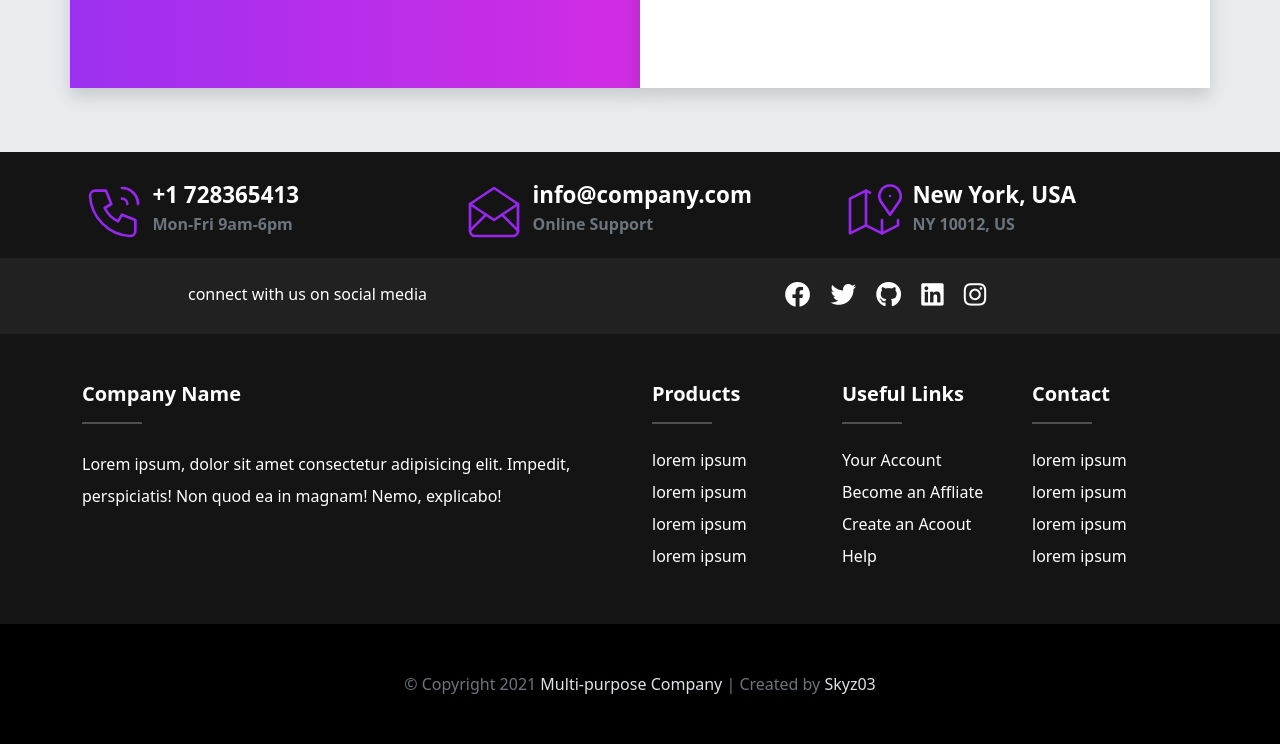
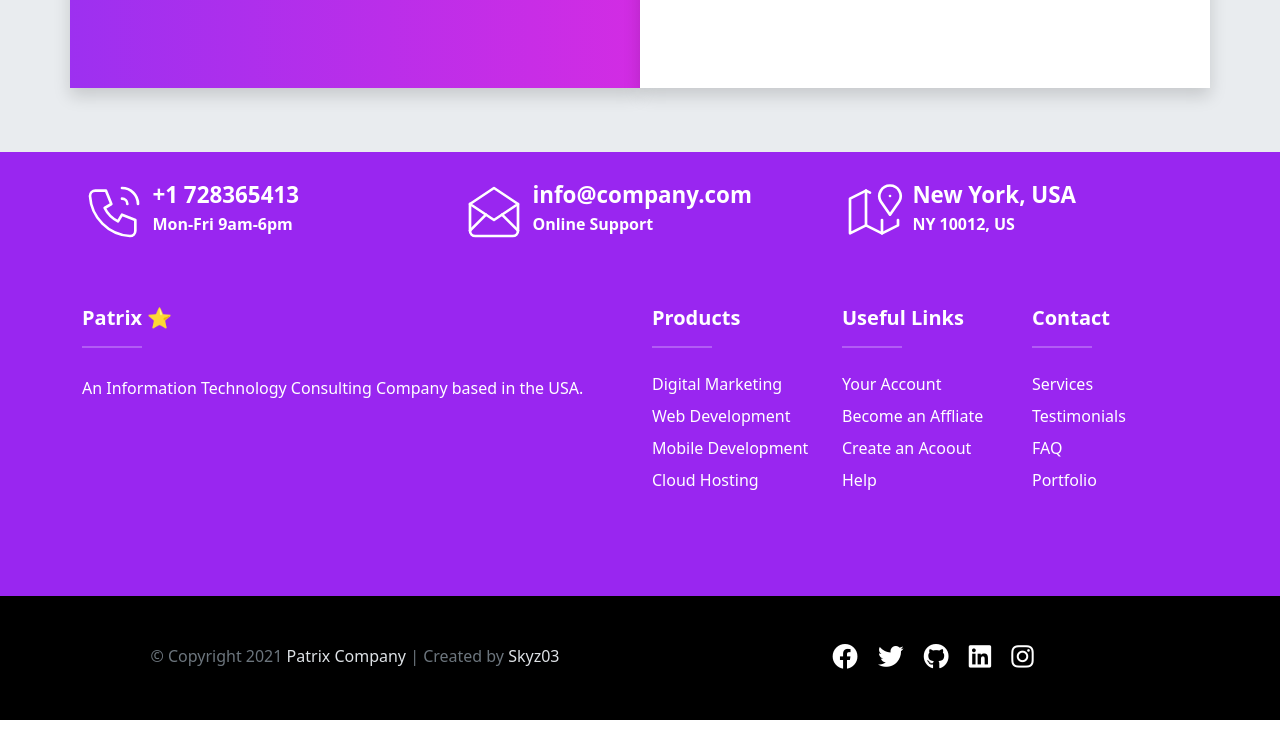
Before and after one commit to Skyz03/Patrix, a website: page index.html in a window 1280 px wide. Shown: the part 7222-7966 px from the top of the page. After the commit the page ends 7942 px from the top, so only its background shows below. Drawn offline with Linux system fonts and the light colour scheme.

Commit message:
Updates in the footer section

```diff
--- a/index.html
+++ b/index.html
@@ -823,23 +823,7 @@
       </div>
     </div>
 
-    <!-- Start of Social Media Content  -->
-    <div class="footer-sm" style="background-color: #212121;">
-      <div class="container">
-        <div class="row py-4 text-center text-white">
-          <div class="col-lg-5 col md-6 mb-4 mb-md-0">
-            connect with us on social media
-          </div>
-          <div class="col-lg-7 col-md-6">
-            <a href=""><i class="fab fa-facebook"></i></a>
-            <a href=""><i class="fab fa-twitter"></i></a>
-            <a href=""><i class="fab fa-github"></i></a>
-            <a href=""><i class="fab fa-linkedin"></i></a>
-            <a href=""><i class="fab fa-instagram"></i></a>
-          </div>
-        </div>
-      </div>
-    </div>
+
 
 
     <!-- Start the company cotent info  -->
@@ -848,12 +832,11 @@
       <div class="row text-white justify-content-center mt-3 pb-3">
         <div class="col-12 col-sm-6 col-lg-6   mx-auto">
           <h5 class="text-capitalize fw-bold">
-            Company Name
+            Patrix ⭐
           </h5>
           <hr class="bg-white display-inline-block mb-4" style="width: 60px; height: 2px;">
           <p class="lh-lg">
-            Lorem ipsum, dolor sit amet consectetur adipisicing elit. Impedit, perspiciatis! Non quod ea in magnam!
-            Nemo, explicabo!
+            An Information Technology Consulting Company based in the USA.
           </p>
         </div>
 
@@ -863,10 +846,10 @@
           </h5>
           <hr class="bg-white display-inline-block mb-4" style="width: 60px; height: 2px;">
           <ul class="list-inline company-list ">
-            <li><a href="">lorem ipsum</a></li>
-            <li><a href="">lorem ipsum</a></li>
-            <li><a href="">lorem ipsum</a></li>
-            <li><a href="">lorem ipsum</a></li>
+            <li><a href="#">Digital Marketing</a></li>
+            <li><a href="#">Web Development</a></li>
+            <li><a href="#">Mobile Development</a></li>
+            <li><a href="#">Cloud Hosting</a></li>
           </ul>
         </div>
 
@@ -876,10 +859,10 @@
           </h5>
           <hr class="bg-white display-inline-block mb-4" style="width: 60px; height: 2px;">
           <ul class="list-inline company-list ">
-            <li><a href="">Your Account</a></li>
-            <li><a href="">Become an Affliate</a></li>
-            <li><a href="">Create an Acoout</a></li>
-            <li><a href="">Help</a></li>
+            <li><a href="#">Your Account</a></li>
+            <li><a href="#">Become an Affliate</a></li>
+            <li><a href="#">Create an Acoout</a></li>
+            <li><a href="#">Help</a></li>
           </ul>
         </div>
 
@@ -889,13 +872,22 @@
           </h5>
           <hr class="bg-white display-inline-block mb-4" style="width: 60px; height: 2px;">
           <ul class="list-inline company-list ">
-            <li><a href="">lorem ipsum</a></li>
-            <li><a href="">lorem ipsum</a></li>
-            <li><a href="">lorem ipsum</a></li>
-            <li><a href="">lorem ipsum</a></li>
+            <li><a href="#services">Services</a></li>
+            <li><a href="#testimonials">Testimonials</a></li>
+            <li><a href="#faq">FAQ</a></li>
+            <li><a href="#portfolio">Portfolio</a></li>
           </ul>
         </div>
 
+      </div>
+    </div>
+
+    <!-- Start of Social Media Content  -->
+    <div class="footer-sm" style="background-color: #9926f0;">
+      <div class="container">
+        <div class="row py-4 text-center text-white">
+
+        </div>
       </div>
     </div>
 
@@ -905,11 +897,22 @@
     <div class="footer-bottom pt-5 pb-5">
       <div class="container">
         <div class="row text-center text-white">
-          <div class="col-12">
+
+          <div class="col-lg-6 col-md-6">
             <div class="footer-bottom__copyright">
-              &COPY; Copyright 2021 <a href="">Multi-purpose Company</a> | Created by <a href="">Skyz03</a>
+              &COPY; Copyright 2021 <a href="#home">Patrix Company</a> | Created by <a
+                href="https://github.com/Skyz03">Skyz03</a>
             </div>
           </div>
+
+          <div class="footer-sm col-lg-6 col-md-6">
+            <a href="#"><i class="fab fa-facebook"></i></a>
+            <a href="#"><i class="fab fa-twitter"></i></a>
+            <a href="#"><i class="fab fa-github"></i></a>
+            <a href="#"><i class="fab fa-linkedin"></i></a>
+            <a href="#"><i class="fab fa-instagram"></i></a>
+          </div>
+
         </div>
       </div>
     </div>
--- a/scss/sections/_footer.scss
+++ b/scss/sections/_footer.scss
@@ -3,7 +3,7 @@
 
 .footer {
   padding-top: 1rem;
-  background-color: $footer;
+  background-color: $primary;
 }
 
 // Style the contact Box
@@ -12,7 +12,7 @@
 
   &__icon {
     width: 2rem;
-    stroke: $primary;
+    stroke: $white;
     padding-top: 0.5rem;
 
     @include media-breakpoint-up(sm) {
@@ -36,7 +36,7 @@
 
     &--subtitle {
       font-size: 0.8rem;
-      color: $gray-600;
+      color: $white;
       text-decoration: none;
 
       @include media-breakpoint-up(sm) {
@@ -54,6 +54,11 @@
     i {
       font-size: 1rem;
       margin-left: 1rem;
+
+      &:hover {
+        color: $primary;
+        transform: scale(1.5);
+      }
 
       @include media-breakpoint-up(sm) {
         font-size: 1.6rem;
@@ -77,7 +82,7 @@
       text-decoration: none;
 
       &:hover {
-        color: $primary;
+        font-weight: 700;
       }
     }
   }
```
Also changed, not shown: assets/css/style.css, 1 other file.
